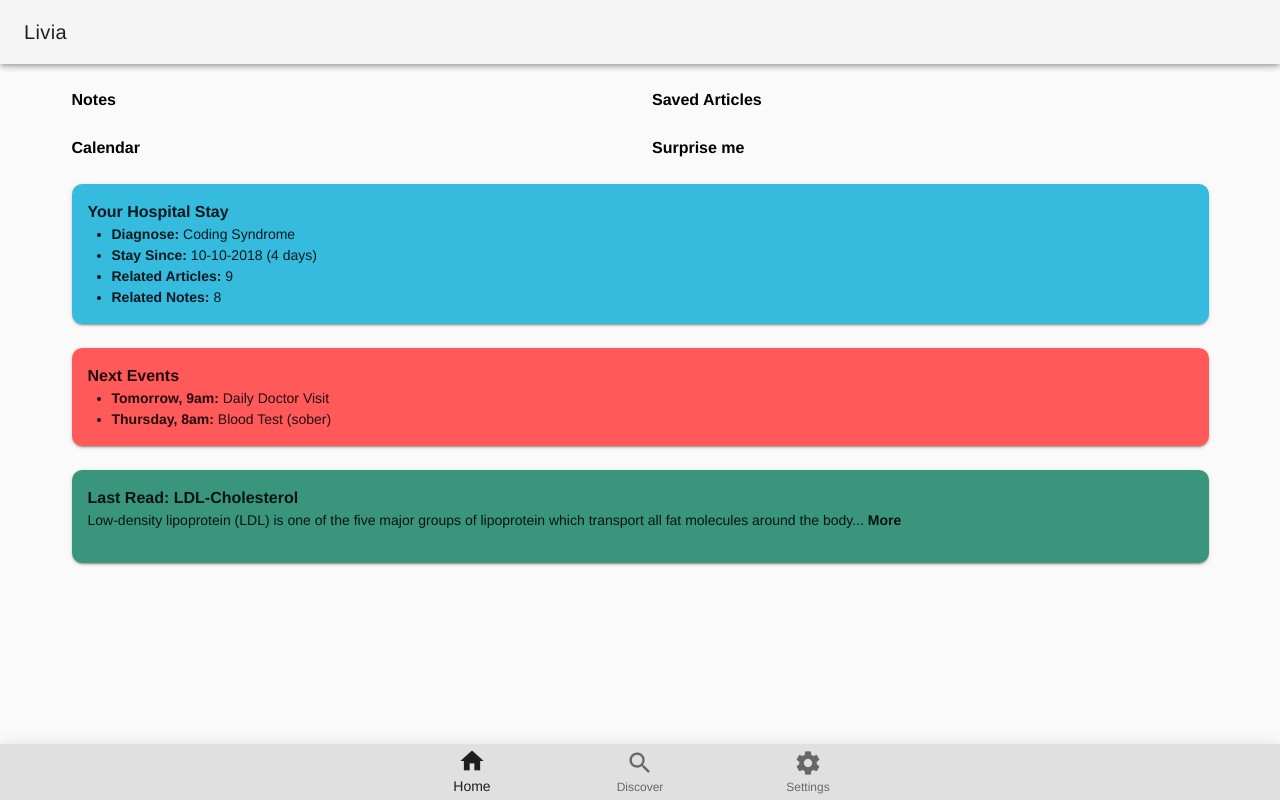
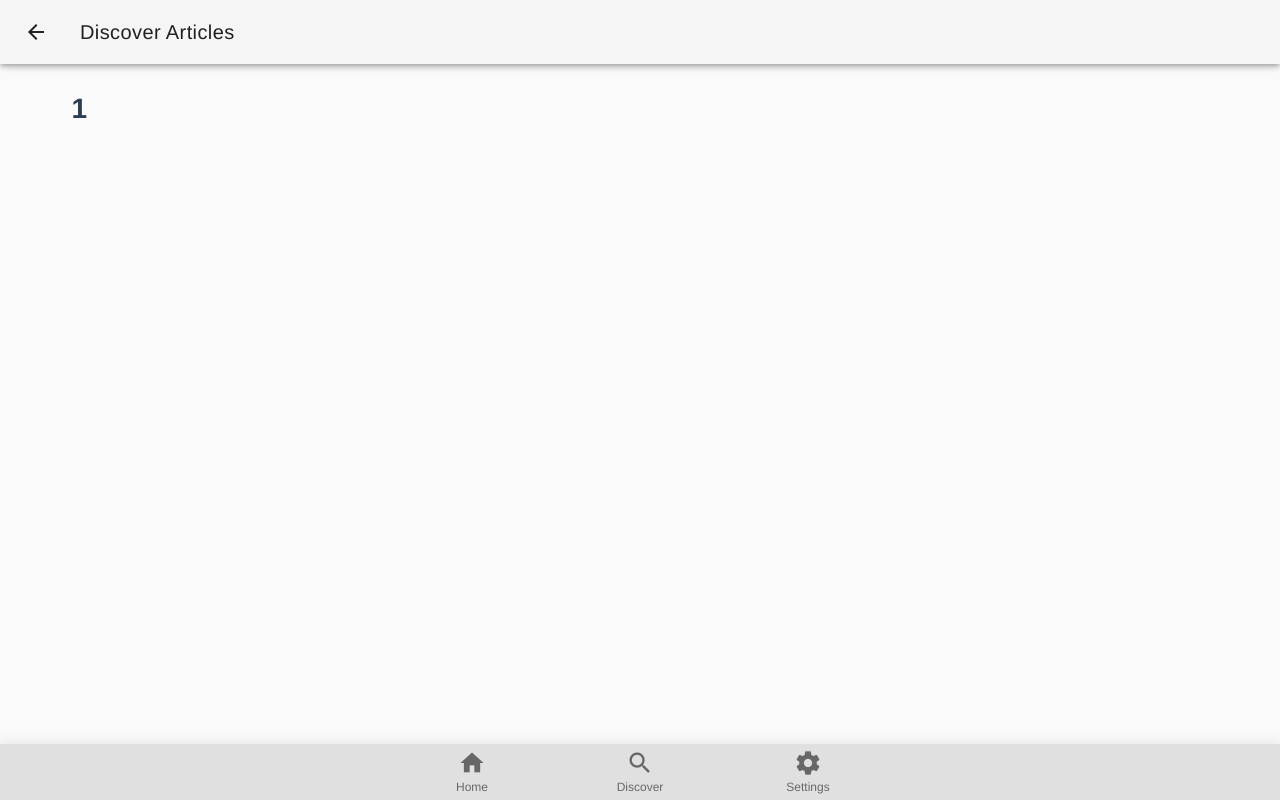
Before and after one commit to psteinroe/dt-livia-frontend, a Vue app: page /articles/1 in a window 1280 px wide. Before the commit this address led to /. Built offline with nearby package versions, Linux system fonts and the light colour scheme; no server answers; sample sign-in values are in the browser's storage; what vue-firestore would draw is missing.

Commit message:
Discover functionality finished

```diff
--- /dev/null
+++ b/src/components/articles/Articles.vue
@@ -0,0 +1,22 @@
+<template>
+	<h1>{{catName}}</h1>
+</template>
+
+<script>
+export default {
+    name: 'Articles',
+    data () {
+        return {
+            catName: ''
+        }
+    },
+    created () {
+        this.catName = this.$route.params.catName
+        console.log('catName = ' + this.catName)
+    }
+}
+</script>
+
+<style>
+
+</style>
--- a/src/components/discover/Discover.vue
+++ b/src/components/discover/Discover.vue
@@ -6,8 +6,8 @@
         <v-layout row wrap>
             <v-flex xs6 v-for="cat in cats"
                 :key="cat._id" >
-                <router-link to="/">
-					<img :src=cat.url class="img-thumbnail mx-auto d-block" style="max-width:150px;max-height:150px;" />
+                <router-link :to="{ name: 'articles', params: { catName: cat.name } }" class="cat-container">
+					<img :src=cat.url class="rounded mx-auto d-block" style="max-width:200px;max-height:200px;" />
                     <span class="subheading font-weight-bold">{{ cat.name }}</span>
                 </router-link>
             </v-flex>
@@ -39,5 +39,7 @@ export default {
 </script>
 
 <style>
-
+.rounded{border-radius:.25rem !important;}
+a.cat-container{display:block;text-align:center;text-decoration: none;}
+a.cat-container span{margin-top:-25px;display:block;color:white;}
 </style>
--- a/src/router/index.js
+++ b/src/router/index.js
@@ -10,6 +10,7 @@ import Saved from '@/components/home/Saved'
 import Calendar from '@/components/home/Calendar'
 import Surprise from '@/components/home/Surprise'
 import Discover from '@/components/discover/Discover'
+import Articles from '@/components/articles/Articles'
 import Settings from '@/components/settings/Settings'
 
 import { auth } from '../services'
@@ -110,6 +111,16 @@ const router = new Router({
                     }
                 },
                 {
+                    path: '/articles/:catName',
+                    name: 'articles',
+                    component: Articles,
+                    meta: {
+                        showBackButton: true,
+                        title: 'Discover Articles',
+                        requiresAuth: true
+                    }
+                },
+                {
                     path: '/settings',
                     name: 'settings',
                     component: Settings,
```
